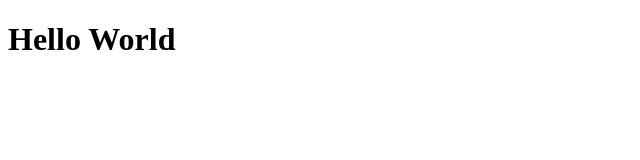
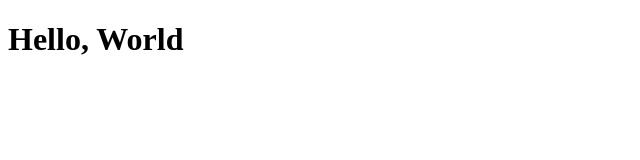
Before and after one commit to js-tasks-ru/htmlcss-20211125_postbox404, a website: page 01-intro/01-hello-world/solution.html in a window 1280 px wide. Shown: the full height of the page, 0-640 px from the left. Drawn offline with Linux system fonts and the light colour scheme.

Commit message:
solution intro

```diff
--- a/01-intro/01-hello-world/solution.html
+++ b/01-intro/01-hello-world/solution.html
@@ -3,10 +3,10 @@
 <html lang="ru">
 <head>
     <meta charset="UTF-8">
-    <title>Hello World</title>
+    <title>Hello, World</title>
 </head>
 <body>
-    <h1>Hello World</h1>
+    <h1>Hello, World</h1>
 
 </body>
 </html>
```
